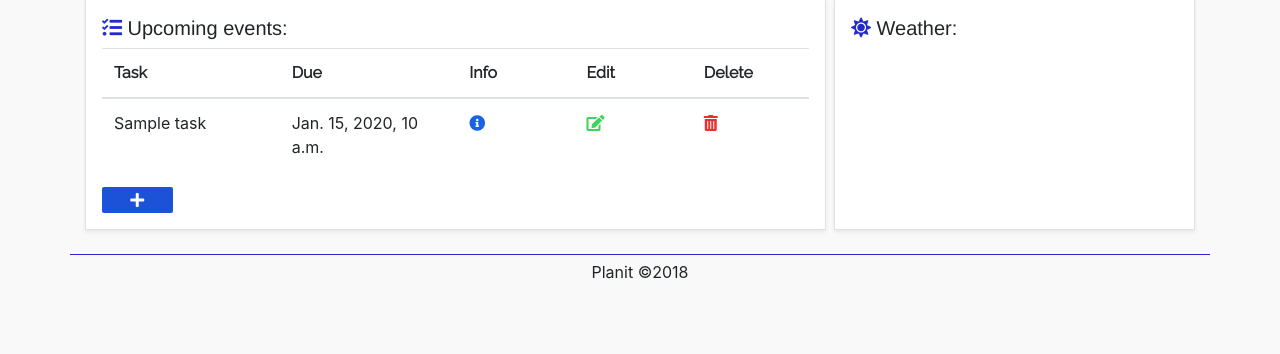
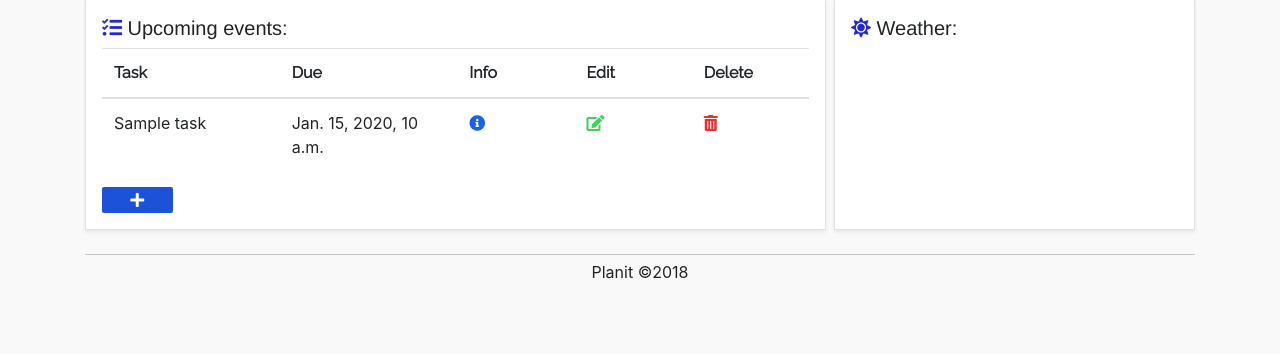
Before and after one commit to MegaPicksel/Planit, a Django app: template src/templates/planner/home.html in a window 1280 px wide. Shown: the part 329-683 px from the top of the page. Run offline with Django 3.2, Linux system fonts and the light colour scheme; the template is opened without the code that fills it: most values are stand-ins (such as "Sample title", 1, 10 or a date in 2020); some libraries are stand-ins or nearby versions.

Commit message:
further changes to copyright logo.

```diff
--- a/src/static/css/base.css
+++ b/src/static/css/base.css
@@ -253,7 +253,8 @@ form button{
 }
 /* Footer */
 #footer{
-	border-top: 1px solid #232ACF;
+	border-top: 1px solid #C4C4C4;
+	width: 100%;
 	bottom: 0;
 }
 #outer_footer{
--- a/src/templates/base.html
+++ b/src/templates/base.html
@@ -52,8 +52,10 @@
 {% block body %}
 {% endblock %}
 <br>
+<div class="container d-flex justify-content-center">
 <div id="footer" class="container d-flex justify-content-center">
     <p>Planit &copy;2018</p>
 </div>
+</div>
 </body>
 </html>
```
